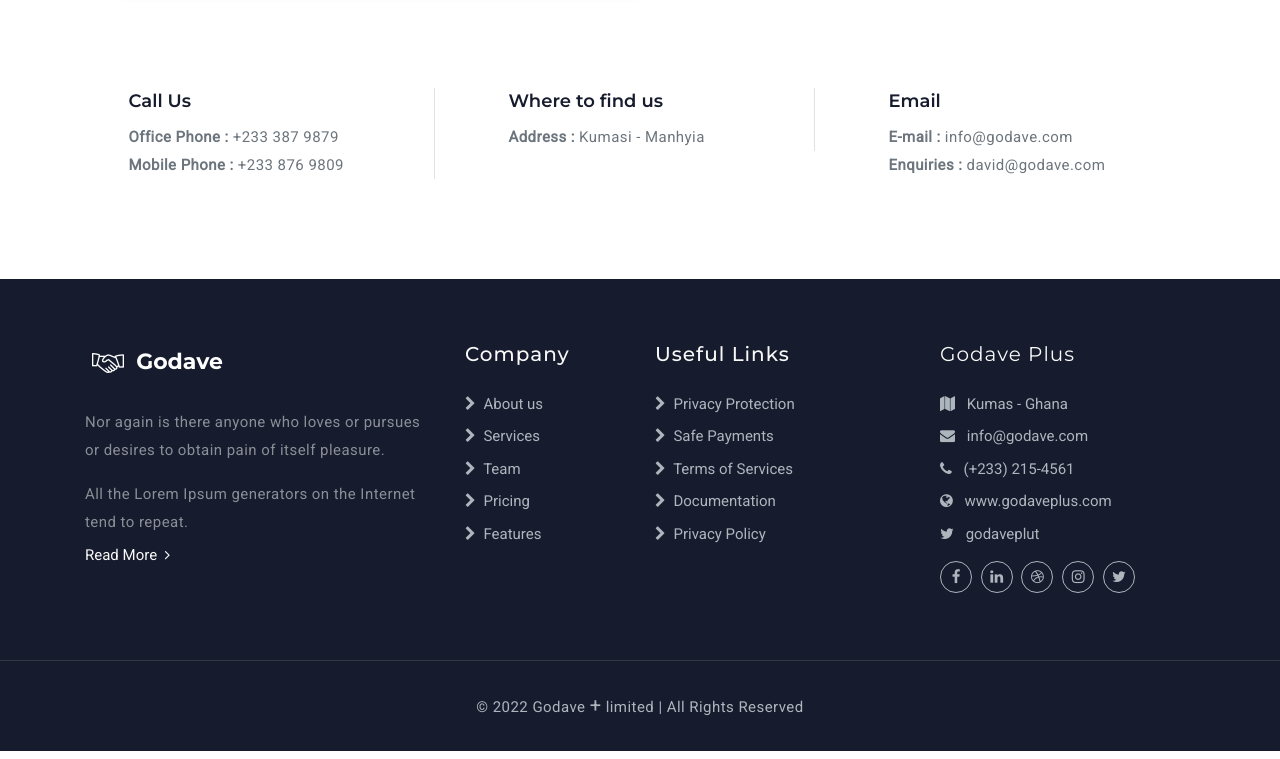
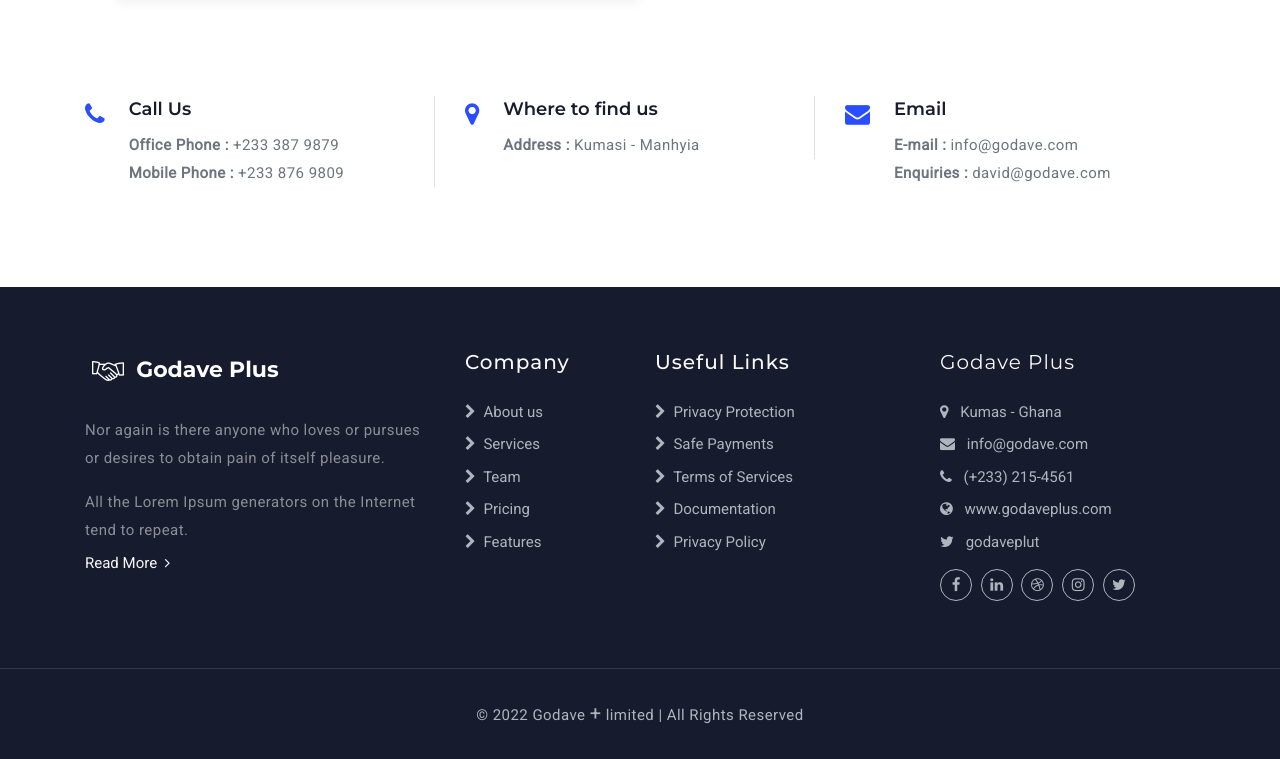
Before and after one commit to samuel355/godaveplus, a PHP site: page / in a window 1280 px wide. Shown: the part 5019-5778 px from the top of the page. Run offline with PHP 8.4, Linux system fonts and the light colour scheme; some libraries are stand-ins or nearby versions; some web fonts are replaced.

Commit message:
updadtes

```diff
--- a/include/footer.php
+++ b/include/footer.php
@@ -8,7 +8,7 @@
                         <div class="icon d-inline-block">
                             <img src="images/icon-logo.png" alt="missing_logo" height="20">
                         </div>
-                        Godave
+                        Godave Plus
                     </a>
                     <p class="mt-4 text-white-50">Nor again is there anyone who loves or pursues or desires to obtain pain of itself pleasure.</p>
                     <p class="mb-0 text-white-50">All the Lorem Ipsum generators on the Internet tend to repeat.</p>
@@ -45,7 +45,7 @@
                 <div class="col-lg-3 col-md-4 col-12 mt-4 mt-sm-0 pt-2 pt-sm-0">
                     <h4 class="text-light font-weight-normal footer-head mb-4">Godave Plus</h4>
                     <ul class="list-unstyled footer-list">
-                        <li><i class="fa fa-map mr-2"></i> Kumas - Ghana</li>
+                        <li><i class="fa fa-map-marker mr-2"></i> Kumas - Ghana</li>
                         <li><i class="fa fa-envelope mr-2"></i> info@godave.com</li>
                         <li><i class="fa fa-phone mr-2"></i> (+233) 215-4561</li>
                         <li><i class="fa fa-globe mr-2"></i> www.godaveplus.com</li>
--- a/index.php
+++ b/index.php
@@ -477,7 +477,7 @@
                             <!--end col-->
                         </div>
                         <!--end row-->
-                        <div class="row">
+                        <div class="row mb-5">
                             <div class="col-sm-12">
                                 <input type="submit" id="submit" name="send" class="submitBnt btn btn-custom w-100" value="Send Message">
                                 <div id="simple-msg"></div>
@@ -495,7 +495,7 @@
                             <div class="col-lg-12 p-0">
                                 <div class="map contact-map">
                                     <iframe src="https://www.google.com/maps/embed?pb=!1m18!1m12!1m3!1d26450.703875827203!2d-118.17714508359843!3d34.035200272995354!2m3!1f0!2f0!3f0!3m2!1i1024!2i768!4f13.1!3m3!1m2!1s0x80c2cf71ad83ff9f%3A0x518b28657f4543b7!2sEast+Los+Angeles%2C+CA%2C+USA!5e0!3m2!1sen!2smx!4v1558185841201!5m2!1sen!2smx"
-                                        style="width: 100%; height: 63vh; margin-top: 8px; margin-left: 10px" style="border:0" allowfullscreen></iframe>
+                                    style="width: 100%; height: 65vh; margin-left: 15px" allowfullscreen></iframe>
                                 </div>
                             </div>
                             <!--end col-->
@@ -517,7 +517,7 @@
                 <div class="col-lg-4 col-md-4 col-12">
                     <div class="contact-detail border-right">
                         <div class="icon float-left text-custom mr-4">
-                            <i class="fas fa-phone"></i>
+                            <i class="fa fa-phone"></i>
                         </div>
                         <div class="content overflow-hidden d-block">
                             <h4 class="contact-detail-title mb-2">Call Us</h4>
@@ -531,7 +531,7 @@
                 <div class="col-lg-4 col-md-4 col-12">
                     <div class="contact-detail border-right">
                         <div class="icon float-left text-custom mr-4">
-                            <i class="fas fa-map-marker-alt"></i>
+                            <i class="fa fa-map-marker"></i>
                         </div>
                         <div class="content overflow-hidden d-block">
                             <h4 class="contact-detail-title mb-2">Where to find us</h4>
@@ -544,7 +544,7 @@
                 <div class="col-lg-4 col-md-4 col-12">
                     <div class="contact-detail">
                         <div class="icon float-left text-custom mr-4">
-                            <i class="far fa-envelope"></i>
+                            <i class="fa fa-envelope"></i>
                         </div>
                         <div class="content overflow-hidden d-block">
                             <h4 class="contact-detail-title mb-2">Email </h4>
```
